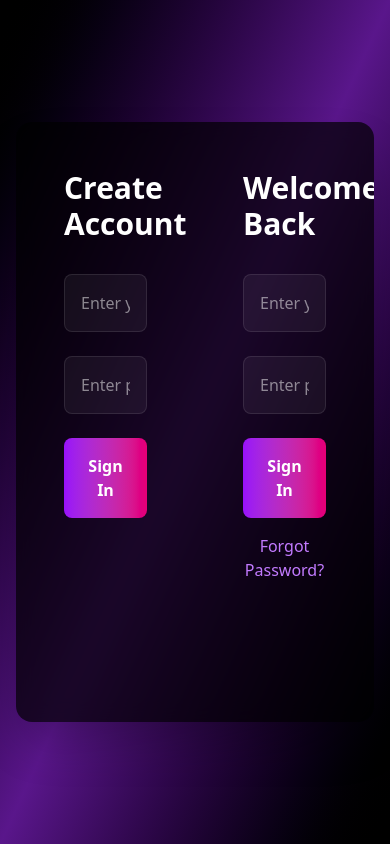
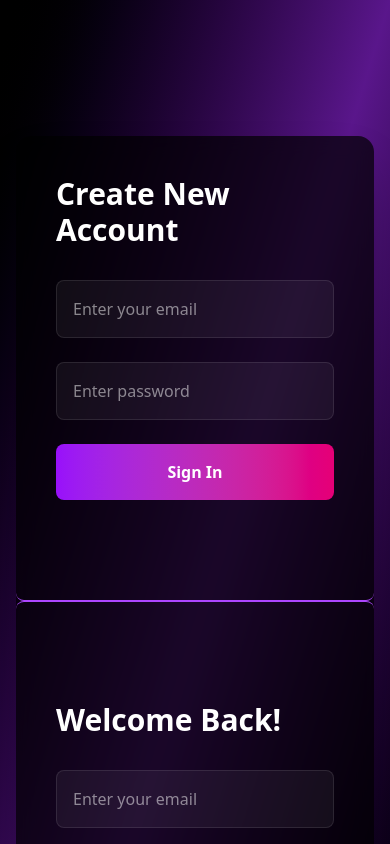
Before and after one commit to singhashish9963/CampusBeacon, a React (Vite) app in the folder client/CampusBeacon/: page /login in a window 390 px wide. Shown: the top 844 px of the page. Built offline with nearby package versions, Linux system fonts and the light colour scheme; no server answers.

Commit message:
make login page responsive

```diff
--- a/client/CampusBeacon/src/pages/loginPage.jsx
+++ b/client/CampusBeacon/src/pages/loginPage.jsx
@@ -111,7 +111,7 @@ const LoginSignup = () => {
             initial={{ opacity: 0, scale: 0.9 }}
             animate={{ opacity: 1, scale: 1 }}
             exit={{ opacity: 0, scale: 0.9 }}
-            className="relative w-full max-w-[900px] h-[600px] rounded-2xl overflow-hidden flex shadow-2xl"
+            className="mt-30 mb-30 relative w-full max-w-[900px] md:h-[600px] h-[1000px] rounded-2xl overflow-hidden md:flex shadow-2xl"
             style={{
               background: "rgba(0, 0, 0, 0.7)",
               backdropFilter: "blur(10px)",
@@ -149,15 +149,15 @@ const LoginSignup = () => {
             </motion.div>
 
             {/* Sign Up Form */}
-            <div className="w-1/2 p-12">
+            <div className="md:w-1/2 pt-10 pr-10 pl-10 pb-25 border-b border-purple-500 rounded-lg">
               <h2 className="text-3xl font-bold text-white mb-8">
-                Create Account
+                Create New Account
               </h2>
               {error && (
                 <motion.div
                   initial={{ opacity: 0 }}
                   animate={{ opacity: 1 }}
-                  className="text-red-500 mb-4 bg-red-500/10 p-3 rounded-lg"
+                  className="text-red-500 mb-4 bg-red-500/10 p-3 rounded-[100px]"
                 >
                   {error}
                 </motion.div>
@@ -166,9 +166,9 @@ const LoginSignup = () => {
             </div>
 
             {/* Sign In Form */}
-            <div className="w-1/2 p-12">
+            <div className="md:w-1/2 pt-25 pr-10 pl-10 pb-10 border-t border-purple-500 rounded-lg">
               <h2 className="text-3xl font-bold text-white mb-8">
-                Welcome Back
+                Welcome Back!
               </h2>
               {error && (
                 <motion.div
```
